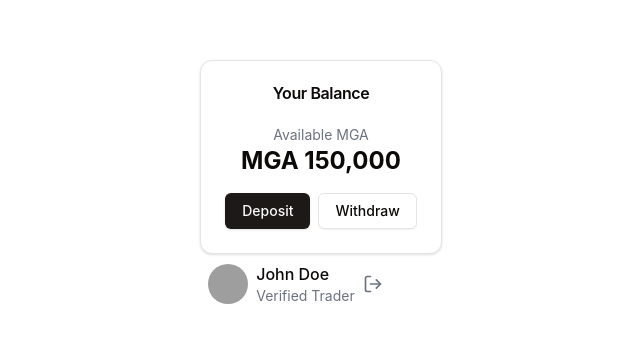
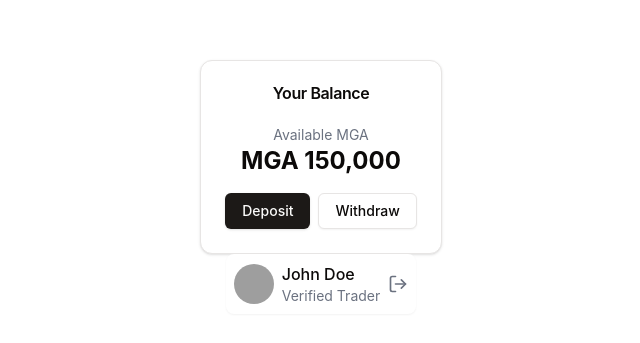
Before and after one commit to sandratraniaina/ghost-exchange, a React (Vite) app in the folder client/: page / in a window 1280 px wide. Shown: the part 213-556 px from the top of the page, without its empty margins (319-959 px from the left). Built offline with nearby package versions, Linux system fonts and the light colour scheme; grey boxes are pictures that could not be loaded.

Commit message:
fix: Fix fluid width of UserProfile

```diff
--- a/client/src/components/UserProfile/UserProfile.tsx
+++ b/client/src/components/UserProfile/UserProfile.tsx
@@ -1,3 +1,4 @@
+import React from 'react';
 import { LogOut } from 'lucide-react';
 import { Avatar, AvatarFallback, AvatarImage } from "@/components/ui/avatar";
 
@@ -7,20 +8,20 @@ const UserProfile = ({ user = {
   avatar: '/api/placeholder/32/32',
 }}) => {
   return (
-    <div className="flex items-center space-x-2 hover:bg-gray-100 rounded-lg p-2 cursor-pointer">
+    <div className="inline-flex items-center space-x-2 bg-white rounded-lg p-2 shadow-sm min-w-fit">
       <Avatar>
         <AvatarImage src={user.avatar} alt={user.name} />
         <AvatarFallback>{user.name.split(' ').map(n => n[0]).join('')}</AvatarFallback>
       </Avatar>
 
-      <div className="text-left">
+      <div className="text-left whitespace-nowrap">
         <div className="font-medium">{user.name}</div>
         <div className="text-sm text-gray-500">{user.role}</div>
       </div>
 
       <LogOut
-        className="h-5 w-5 text-gray-500 ml-2 cursor-pointer"
-        onClick={() => { /* TODO: Handle logout action */ }}
+        className="h-5 w-5 text-gray-500 ml-2 cursor-pointer hover:text-red-500 transition-colors"
+        onClick={() => { /* Handle logout action */ }}
       />
     </div>
   );
```
